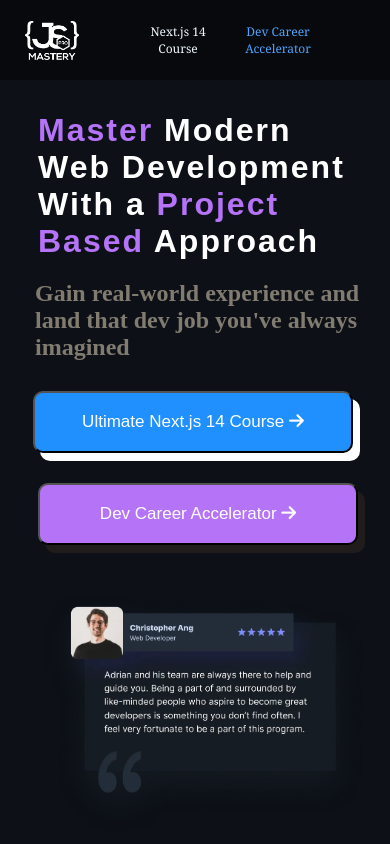
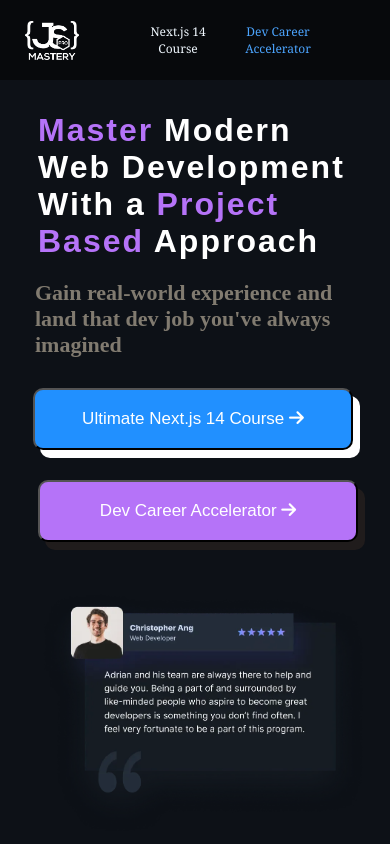
Before and after one commit to muzafariqbal10/jsmastery, a plain HTML site: page index.html in a window 390 px wide. Shown: the top 844 px of the page. Drawn offline with Linux system fonts and the light colour scheme.

Commit message:
2nd changing

```diff
--- a/style.css
+++ b/style.css
@@ -276,7 +276,7 @@ body {
 
     .sec1 {
         width: 100%;
-        height: 176vh;
+        height: 186vh;
         position: relative;
         background-color: rgb(13 17 23)
     }
@@ -353,12 +353,12 @@ body {
     }
 
     .pra {
-        font-size: 24px;
+        font-size: 22px;
         color: rgb(129, 123, 112);
         position: relative;
         top: 200px;
         left: 35px;
-        width: 100px;
+        width: 200px;
         font-weight: bold;
 
 
```
